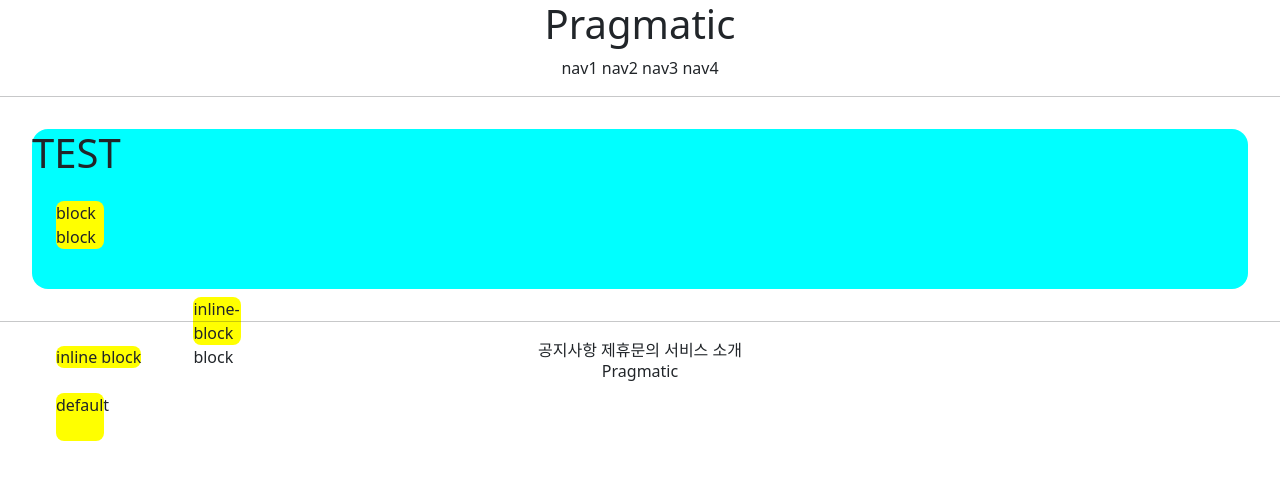
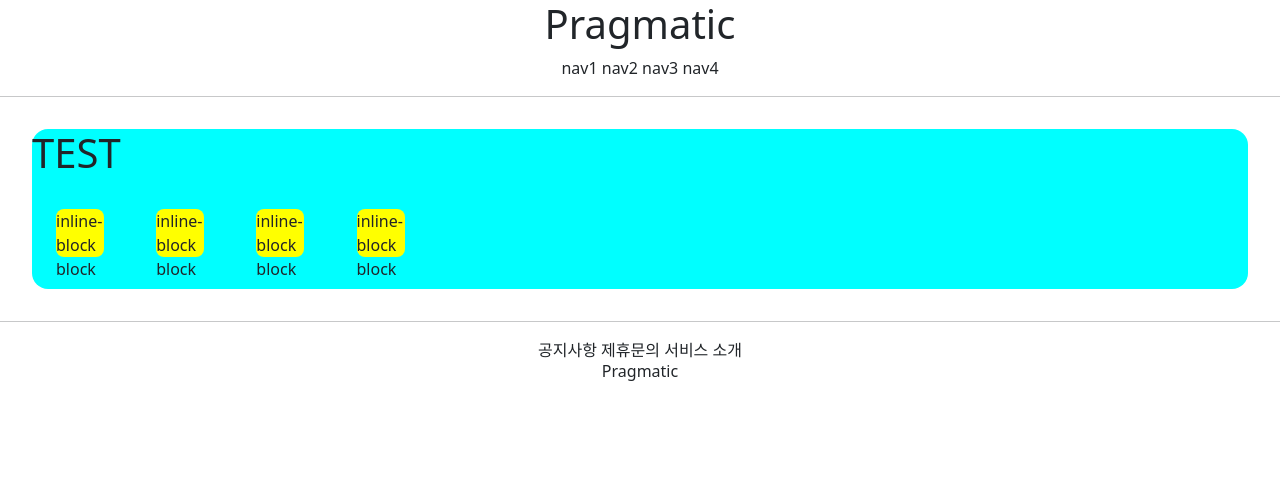
Before and after one commit to 00kang/gis_web_mine, a Django app: page /accounts/hello_world/ in a window 1280 px wide. Shown: the top 480 px of the page. Run offline with Django 3.2, Linux system fonts and the light colour scheme; parts of the project's set-up code (start-up, migrations or seed data) failed here and were passed over; some web fonts are replaced.

Commit message:
07/06 commit | example2

```diff
--- a/accountapp/templates/accountapp/hello_world.html
+++ b/accountapp/templates/accountapp/hello_world.html
@@ -14,11 +14,11 @@
 
     <div style="height:10rem; background-color:aqua; border-radius:1rem; margin:2rem">
         <h1>TEST</h1>
-    <div class="testing" style="display: block"> block block</div>
-    <div class="testing" style="display: inline"> inline block</div>
+
     <div class="testing" style="display: inline-block"> inline-block block</div>
-    <div class="testing" style="display: none"> block</div>
-    <div class="testing">default</div>
+    <div class="testing" style="display: inline-block"> inline-block block</div>
+    <div class="testing" style="display: inline-block"> inline-block block</div>
+    <div class="testing" style="display: inline-block"> inline-block block</div>
 
     </div>
 {% endblock %}
--- a/gisweb_0628/settings.py
+++ b/gisweb_0628/settings.py
@@ -133,6 +133,11 @@ USE_TZ = True
 # https://docs.djangoproject.com/en/3.2/howto/static-files/
 
 STATIC_URL = '/static/'
+STATIC_ROOT = os.path.join(BASE_DIR, 'staticfiles')
+
+STATICFILES_DIRS = [
+    BASE_DIR / "static",
+]
 
 # Default primary key field type
 # https://docs.djangoproject.com/en/3.2/ref/settings/#default-auto-field
```
